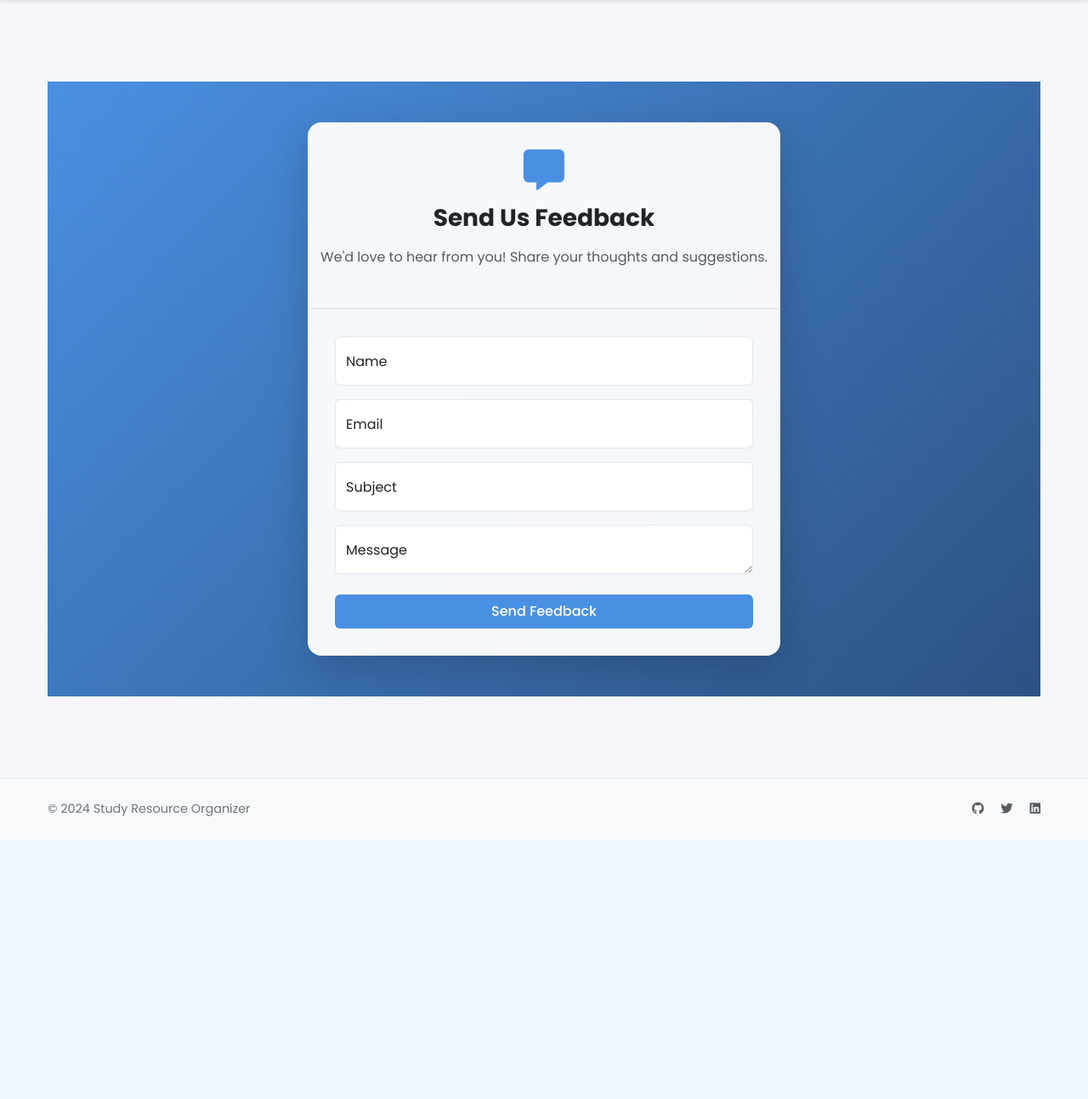
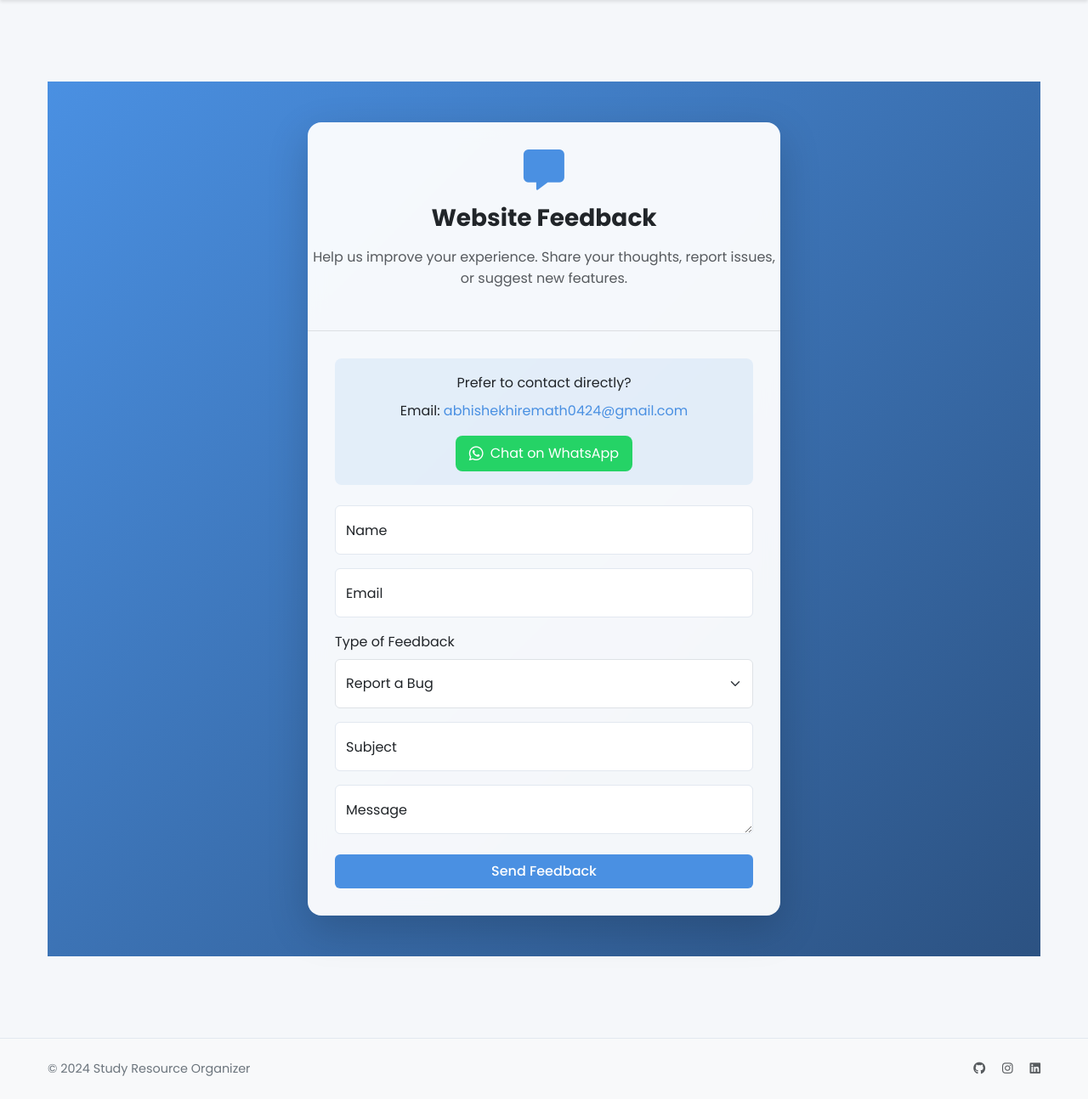
Before and after one commit to Savyasachi-2005/Student-Study-Organiser, a Flask app: page /feedback in a window 1280 px wide. Shown: the part 60-1354 px from the top of the page at 85% size. Before the commit the page ends 1021 px from the top, so only its background shows below. Run offline with Flask 3, Linux system fonts and the light colour scheme.

Commit message:
Update feedback system and social media links: - Add Instagram profile - Remove Twitter - Enhance email configuration - Improve feedback form UI

```diff
--- a/app.py
+++ b/app.py
@@ -39,12 +39,12 @@ else:
 app.config['SQLALCHEMY_TRACK_MODIFICATIONS'] = False
 
 # Email configuration
-app.config['MAIL_SERVER'] = os.environ.get('MAIL_SERVER', 'smtp.gmail.com')
-app.config['MAIL_PORT'] = int(os.environ.get('MAIL_PORT', 587))
-app.config['MAIL_USE_TLS'] = os.environ.get('MAIL_USE_TLS', 'True').lower() in ['true', '1', 't']
-app.config['MAIL_USERNAME'] = os.environ.get('MAIL_USERNAME')
-app.config['MAIL_PASSWORD'] = os.environ.get('MAIL_PASSWORD')
-app.config['MAIL_DEFAULT_SENDER'] = os.environ.get('MAIL_USERNAME')
+app.config['MAIL_SERVER'] = 'smtp.gmail.com'
+app.config['MAIL_PORT'] = 587
+app.config['MAIL_USE_TLS'] = True
+app.config['MAIL_USERNAME'] = os.environ.get('MAIL_USERNAME', 'abhishekhiremath0424@gmail.com')
+app.config['MAIL_PASSWORD'] = os.environ.get('MAIL_PASSWORD')  # This should be your App Password
+app.config['MAIL_DEFAULT_SENDER'] = os.environ.get('MAIL_USERNAME', 'abhishekhiremath0424@gmail.com')
 
 # Initialize extensions
 bcrypt = Bcrypt()
@@ -563,32 +563,53 @@ def feedback():
     form = FeedbackForm()
     if form.validate_on_submit():
         try:
+            if not app.config['MAIL_PASSWORD']:
+                raise Exception("Email configuration is not properly set up. Please contact the administrator.")
+
             # Create email message
             msg = Message(
-                'New Feedback from Study Organizer',
+                f'New Website Feedback: {form.feedback_type.data}',
                 sender=app.config['MAIL_USERNAME'],
                 recipients=['abhishekhiremath0424@gmail.com']
             )
 
             # Format email body
+            feedback_type_map = {
+                'bug': 'Bug Report',
+                'suggestion': 'Feature Suggestion',
+                'improvement': 'Improvement Idea',
+                'other': 'Other Feedback'
+            }
+
             msg.body = f'''
-            New Feedback Received:
+            New Website Feedback Received:
 
+            Type: {feedback_type_map.get(form.feedback_type.data, 'Other')}
             Name: {form.name.data}
             Email: {form.email.data}
             Subject: {form.subject.data}
             Message: {form.message.data}
 
+            Contact Information:
+            - Email: abhishekhiremath0424@gmail.com
+            - WhatsApp: +91 8147893200
+
+            Technical Details:
             Sent from: {request.remote_addr}
+            User Agent: {request.user_agent}
             '''
 
             # Send email
             mail.send(msg)
-            flash('Thank you for your feedback! We will get back to you soon.', 'success')
+            flash('Thank you for your feedback! We will review it and get back to you if needed.', 'success')
             return redirect(url_for('home'))
         except Exception as e:
             print(f"Error sending feedback email: {e}")
-            flash('There was an error sending your feedback. Please try again later.', 'danger')
+            error_message = str(e)
+            if "Authentication Required" in error_message:
+                flash('Email service is currently unavailable. Please try again later or contact us directly.', 'danger')
+            else:
+                flash('There was an error sending your feedback. Please try again later or contact us directly.', 'danger')
 
     return render_template('feedback.html', form=form)
 
--- a/forms.py
+++ b/forms.py
@@ -1,5 +1,5 @@
 from flask_wtf import FlaskForm
-from wtforms import StringField, PasswordField, SubmitField, BooleanField, TextAreaField
+from wtforms import StringField, PasswordField, SubmitField, BooleanField, TextAreaField, SelectField
 from wtforms.validators import DataRequired, Email, Length, EqualTo, ValidationError
 from models import User
 from email_validator import validate_email, EmailNotValidError
@@ -36,6 +36,15 @@ class ResetPasswordForm(FlaskForm):
 class FeedbackForm(FlaskForm):
     name = StringField('Name', validators=[DataRequired(), Length(min=2, max=50)])
     email = StringField('Email', validators=[DataRequired(), Email()])
+    feedback_type = SelectField('Feedback Type',
+        choices=[
+            ('bug', 'Report a Bug'),
+            ('suggestion', 'Feature Suggestion'),
+            ('improvement', 'Improvement Idea'),
+            ('other', 'Other')
+        ],
+        validators=[DataRequired()]
+    )
     subject = StringField('Subject', validators=[DataRequired(), Length(min=5, max=100)])
     message = TextAreaField('Message', validators=[DataRequired(), Length(min=10, max=1000)])
     submit = SubmitField('Send Feedback')
--- a/templates/feedback.html
+++ b/templates/feedback.html
@@ -34,6 +34,46 @@
     padding: 2rem;
 }
 
+.contact-info {
+    text-align: center;
+    padding: 1rem;
+    background: rgba(74, 144, 226, 0.1);
+    border-radius: 0.5rem;
+    margin-bottom: 1.5rem;
+}
+
+.contact-info a {
+    color: var(--primary-color);
+    text-decoration: none;
+    transition: all 0.3s ease;
+}
+
+.contact-info a:hover {
+    color: #2C5282;
+    text-decoration: underline;
+}
+
+.whatsapp-link {
+    display: inline-flex;
+    align-items: center;
+    gap: 0.5rem;
+    background: #25D366;
+    color: white !important;
+    padding: 0.5rem 1rem;
+    border-radius: 0.5rem;
+    margin-top: 0.5rem;
+}
+
+.whatsapp-link:hover {
+    background: #128C7E;
+    color: white !important;
+    text-decoration: none !important;
+}
+
+.whatsapp-link i {
+    font-size: 1.2rem;
+}
+
 .form-floating > .form-control:focus ~ label,
 .form-floating > .form-control:not(:placeholder-shown) ~ label {
     color: var(--primary-color);
@@ -63,6 +103,20 @@ textarea.form-control {
     resize: vertical;
 }
 
+.form-select {
+    padding: 1rem 0.75rem;
+    height: auto;
+}
+
+.form-select:focus {
+    border-color: var(--primary-color);
+    box-shadow: 0 0 0 0.25rem rgba(74, 144, 226, 0.25);
+}
+
+.feedback-type-icon {
+    margin-right: 0.5rem;
+}
+
 @media (max-width: 768px) {
     .feedback-page {
         padding: 1rem 0;
@@ -83,11 +137,20 @@ textarea.form-control {
                 <div class="card shadow-lg border-0 feedback-card">
                     <div class="feedback-header">
                         <i class="fas fa-comment-alt fa-3x text-primary mb-3"></i>
-                        <h1 class="h3 mb-3 fw-bold">Send Us Feedback</h1>
-                        <p class="text-muted">We'd love to hear from you! Share your thoughts and suggestions.</p>
+                        <h1 class="h3 mb-3 fw-bold">Website Feedback</h1>
+                        <p class="text-muted">Help us improve your experience. Share your thoughts, report issues, or suggest new features.</p>
                     </div>
 
                     <div class="feedback-form">
+                        <div class="contact-info">
+                            <p class="mb-2">Prefer to contact directly?</p>
+                            <p class="mb-2">Email: <a href="mailto:abhishekhiremath0424@gmail.com">abhishekhiremath0424@gmail.com</a></p>
+                            <a href="https://wa.me/918147893200" class="whatsapp-link" target="_blank">
+                                <i class="fab fa-whatsapp"></i>
+                                Chat on WhatsApp
+                            </a>
+                        </div>
+
                         <form method="post" class="needs-validation" novalidate>
                             {{ form.hidden_tag() }}
 
@@ -103,6 +166,14 @@ textarea.form-control {
                                 {{ form.email(class="form-control", id="email", placeholder="name@example.com") }}
                                 {{ form.email.label(for="email") }}
                                 {% for error in form.email.errors %}
+                                    <div class="invalid-feedback d-block">{{ error }}</div>
+                                {% endfor %}
+                            </div>
+
+                            <div class="mb-3">
+                                <label for="feedback_type" class="form-label">Type of Feedback</label>
+                                {{ form.feedback_type(class="form-select", id="feedback_type") }}
+                                {% for error in form.feedback_type.errors %}
                                     <div class="invalid-feedback d-block">{{ error }}</div>
                                 {% endfor %}
                             </div>
--- a/templates/layout.html
+++ b/templates/layout.html
@@ -123,8 +123,8 @@
                     <a href="https://github.com/Savyasachi-2005" class="text-decoration-none text-muted me-3" target="_blank">
                         <i class="fab fa-github"></i>
                     </a>
-                    <a href="#" class="text-decoration-none text-muted me-3">
-                        <i class="fab fa-twitter"></i>
+                    <a href="https://www.instagram.com/_abhishek_hiremath_024" class="text-decoration-none text-muted me-3" target="_blank">
+                        <i class="fab fa-instagram"></i>
                     </a>
                     <a href="https://www.linkedin.com/in/abhishek-hiremath-3020692a3/" class="text-decoration-none text-muted" target="_blank">
                         <i class="fab fa-linkedin"></i>
```
